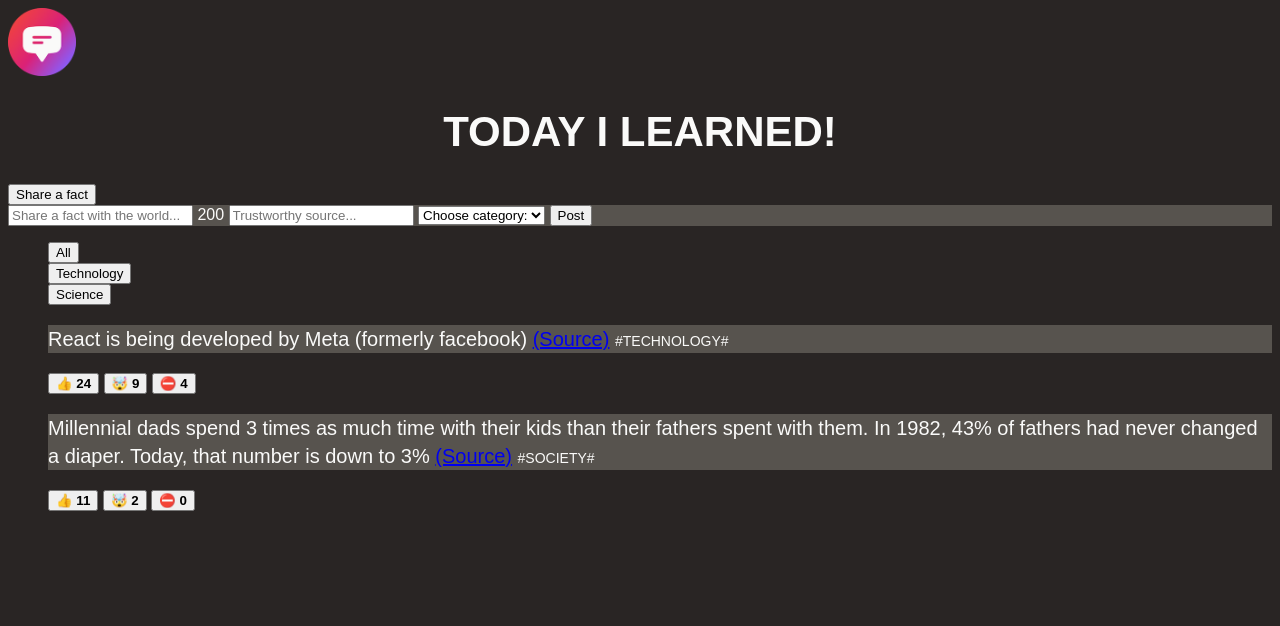
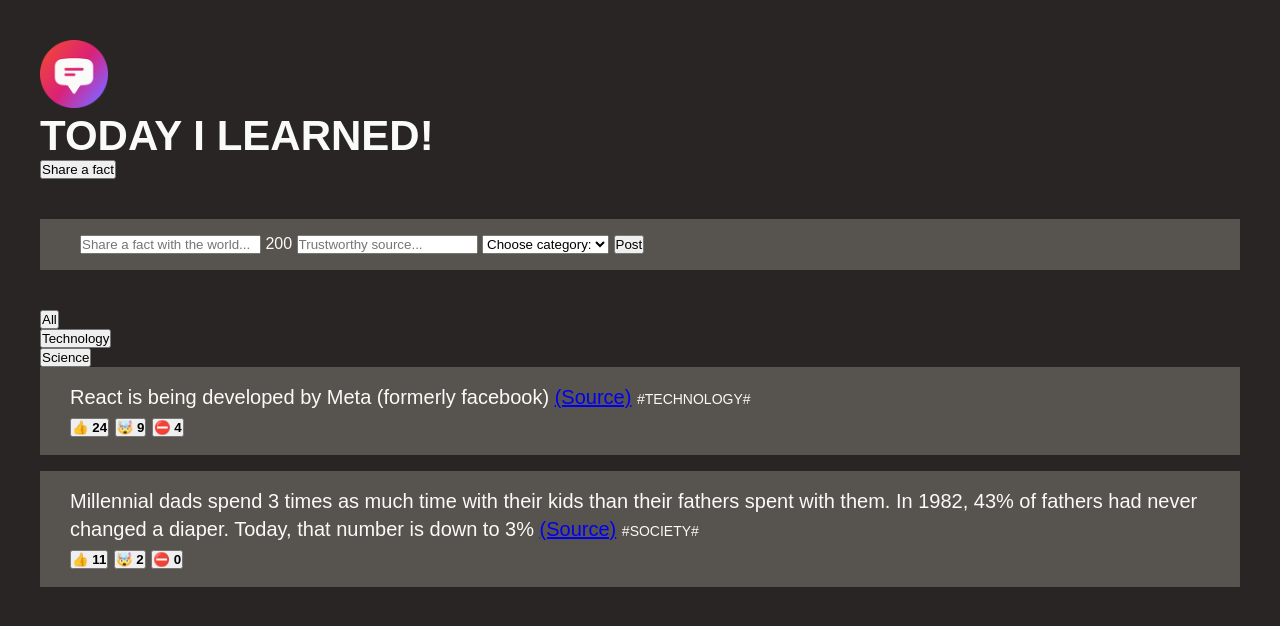
Before and after one commit to giannirandone/web-online-course, a plain HTML site: page index.html in a window 1280 px wide. Drawn offline with Linux system fonts and the light colour scheme; a web font is replaced by a local one.

Commit message:
Lektion 17

```diff
--- a/index.html
+++ b/index.html
@@ -15,7 +15,7 @@
     <title>Today I Learned!</title>
   </head>
   <body>
-    <header>
+    <header class="header">
       <img src="logo.png" height="68" width="68" alt="Today I Learned Logo" />
       <h1>Today I Learned!</h1>
       <button>Share a fact</button>
@@ -45,8 +45,8 @@
 
       <section>
         <ul>
-          <li>
-            <p class="fact">
+          <li class="fact">
+            <p>
               React is being developed by Meta (formerly facebook)
               <a href="https://opensource.fb.com/" target="_blank">(Source)</a>
               <span class="tag">#technology#</span>
@@ -57,8 +57,8 @@
               <button>⛔ <strong>4</strong></button>
             </div>
           </li>
-          <li>
-            <p class="fact">
+          <li class="fact">
+            <p>
               Millennial dads spend 3 times as much time with their kids than
               their fathers spent with them. In 1982, 43% of fathers had never
               changed a diaper. Today, that number is down to 3%
--- a/style.css
+++ b/style.css
@@ -1,21 +1,38 @@
+* {
+  margin: 0;
+  padding: 0;
+  box-sizing: border-box;
+}
+
 body {
   background-color: #292524;
   color: #fafaf9;
   font-family: "Sono", sans-serif;
+  padding: 40px;
+}
+
+.header {
+  margin-bottom: 40px;
+}
+
+.fact-form {
+  background-color: #57534e;
+  margin-bottom: 40px;
+  padding: 16px 40px;
 }
 
 h1 {
   font-size: 42px;
   text-transform: uppercase;
-  text-align: center;
   font-family: "Coiny", sans-serif;
 }
 
 .fact {
   font-size: 20px;
   line-height: 1.4;
-
   background-color: #57534e;
+  margin-bottom: 16px;
+  padding: 16px 30px;
 }
 
 .tag {
@@ -24,10 +41,6 @@ h1 {
   font-family: "Coiny", sans-serif;
 }
 
-.fact-form {
-  background-color: #57534e;
-}
-
 ul {
   list-style: none;
 }
```
